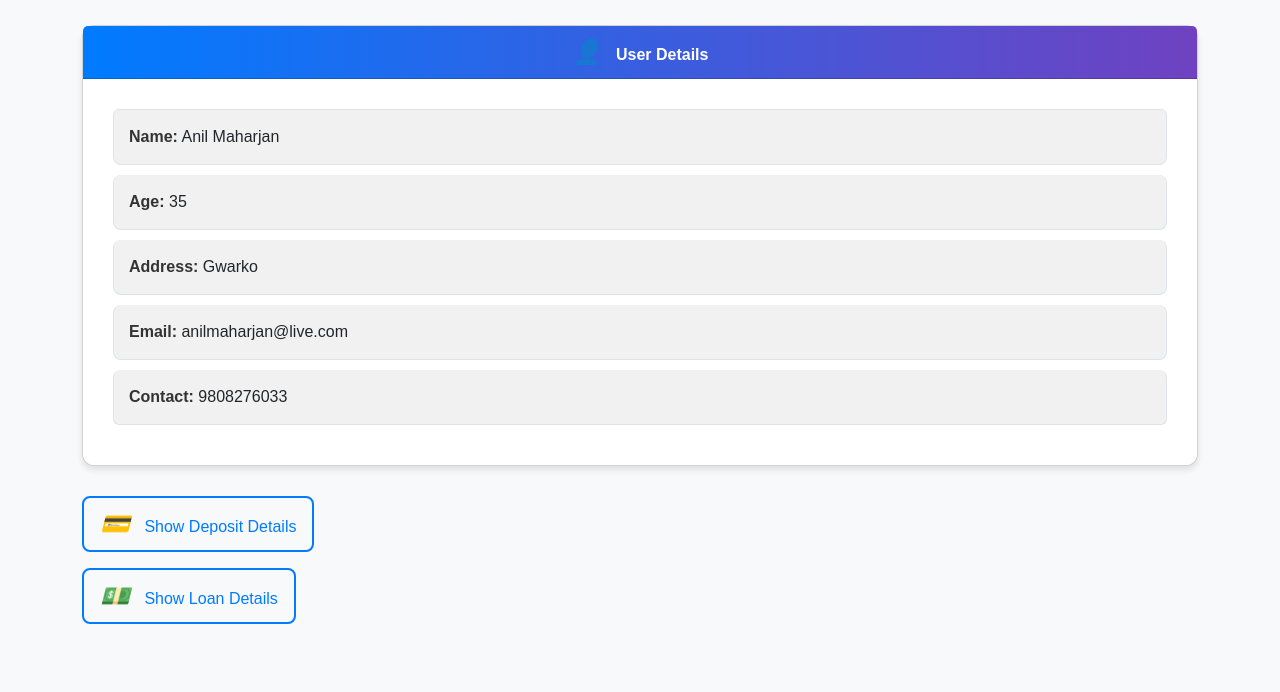
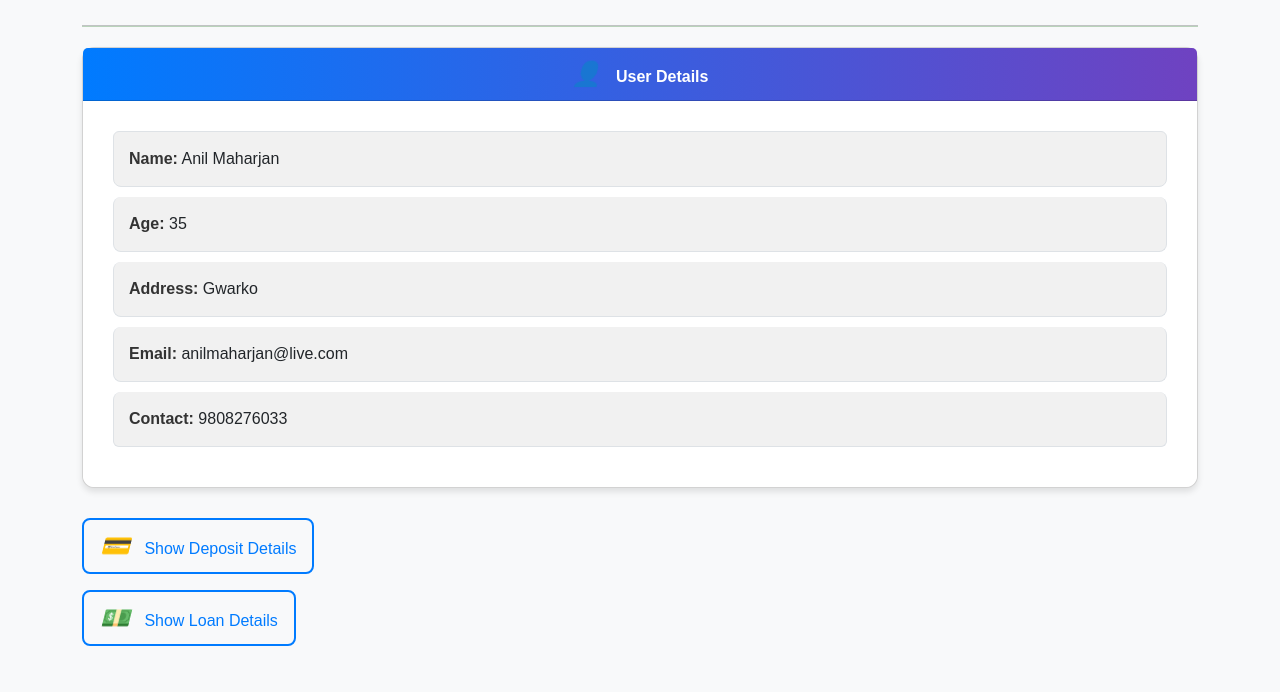
Before and after one commit to gmsbachatkosh/memberdetails, a plain HTML site: page index.html in a window 1280 px wide. Shown: the part 108-800 px from the top of the page. Drawn offline with nearby package versions, Linux system fonts and the light colour scheme.

Commit message:
Update index.html

```diff
--- a/index.html
+++ b/index.html
@@ -140,6 +140,12 @@
         .d-flex .form-control {
             width: 100%;
         }
+         hr {
+          border: 12;
+           height: 2px;
+           background-color: #006400; /* Green line */
+          margin: 20px 0;
+            }
     </style>
 </head>
 <body>
@@ -151,7 +157,7 @@
             <span class="bachat">Bachat</span>
             <span class="kosh">Kosh</span>
         </h1>
-
+          <hr>
         <!-- User Details Section (always visible) -->
         <section class="section-card">
             <div class="card">
```
